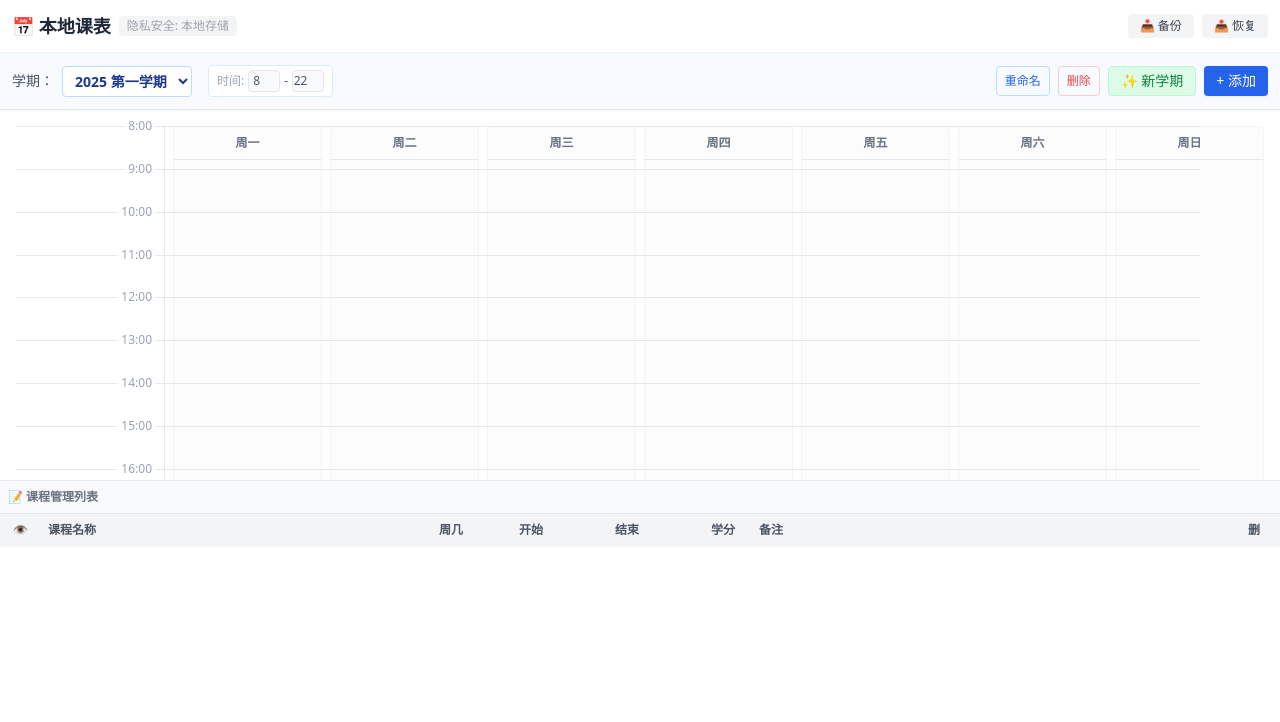
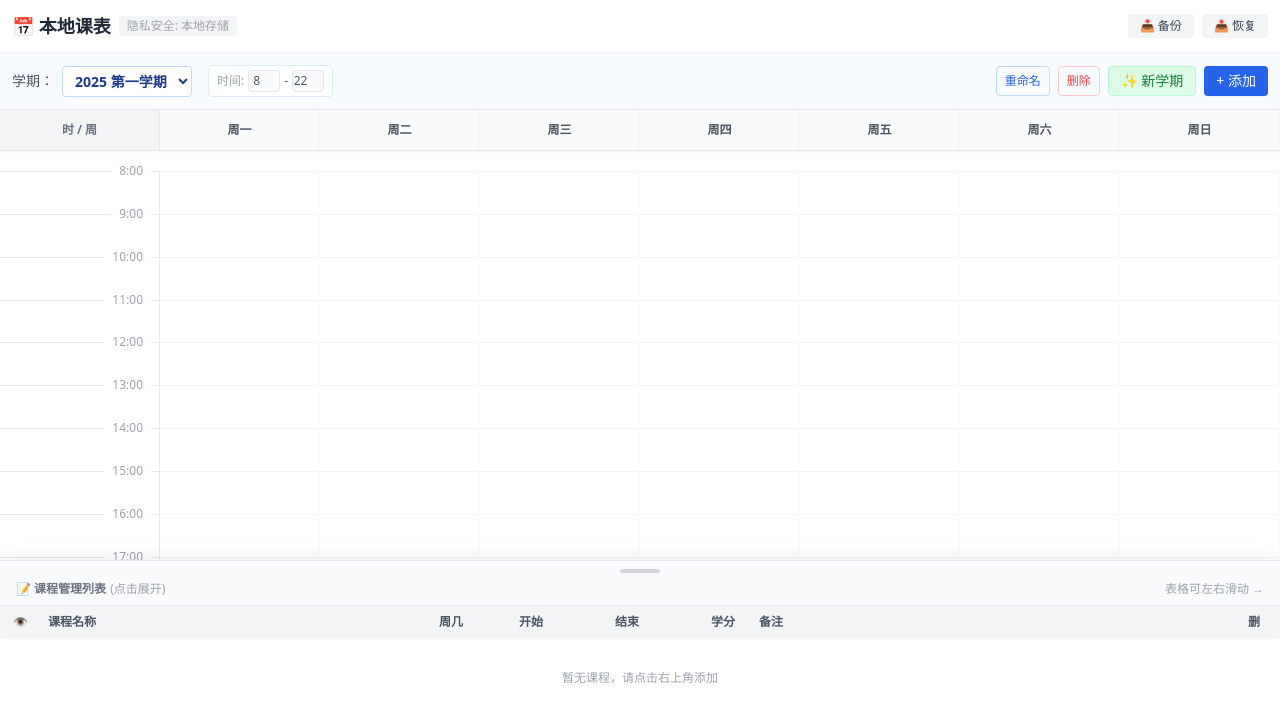
Before and after one commit to Wyf02/ScheduleMyClass, a React (Vite) app: page / in a window 1280 px wide. Shown: the top 722 px of the page. Built offline with nearby package versions, Linux system fonts and the light colour scheme.

Commit message:
Fix 表头固定、手机端课程管理列表占地空间过大问题

```diff
--- a/src/App.tsx
+++ b/src/App.tsx
@@ -117,6 +117,8 @@ export default function CourseScheduler() {
     }
     return '';
   });
+  // --- UI 状态：控制底部列表是否展开 ---
+  const [isListExpanded, setIsListExpanded] = useState(false);
 
   useEffect(() => {
     if (!activeSemesterId && semesters.length > 0) {
@@ -306,38 +308,68 @@ export default function CourseScheduler() {
           </div>
         </div>
       </div>
+{/* 中间：周视图 (修复版：网格线分列渲染，杜绝穿模) */}
+      <div className="flex-1 overflow-auto relative bg-white touch-pan-x touch-pan-y">
 
-      {/* 中间：周视图 */}
-      <div className="flex-1 overflow-y-auto relative p-4 bg-white">
-        <div className="grid grid-cols-8 gap-2 min-w-[800px]">
-          {/* 时间轴 */}
-          <div className="col-span-1 relative h-[600px] border-r">
+        <div className="min-w-[800px] md:min-w-full">
+
+          {/* --- 1. 顶部表头行 (Sticky Top) --- */}
+          <div className="grid grid-cols-8 sticky top-0 z-40 border-b border-gray-200 bg-gray-50 shadow-sm">
+            {/* 左上角死角 */}
+            <div className="col-span-1 sticky left-0 top-0 z-50 bg-gray-100 border-r border-gray-200 h-10 flex items-center justify-center text-xs font-bold text-gray-500">
+              时 / 周
+            </div>
+            {/* 星期表头 */}
+            {days.map((dayName) => (
+              <div key={`header-${dayName}`} className="col-span-1 h-10 flex items-center justify-center text-xs font-bold text-gray-600 border-r border-gray-100 bg-gray-50">
+                {dayName}
+              </div>
+            ))}
+          </div>
+
+          {/* --- 2. 下方内容区域 --- */}
+          <div className="grid grid-cols-8 pt-5">
+
+            {/* 左侧时间轴 (Sticky Left) */}
+            <div className="col-span-1 sticky left-0 z-30 bg-white border-r border-gray-200 h-[600px]">
                {Array.from({ length: totalHours + 1 }).map((_, i) => (
                  <React.Fragment key={i}>
+
                    <div
-                    className="absolute border-t border-gray-200 w-[800%] z-[5] pointer-events-none"
+                      className="absolute border-t border-gray-200 w-full pointer-events-none"
                       style={{ top: `${(i / totalHours) * 100}%`, left: 0 }}
                    />
                    <div
-                    className="absolute w-full text-right pr-2 text-xs text-gray-400 -mt-2 z-[6]"
+                      className="absolute w-full text-right pr-2 text-xs text-gray-400 -mt-2 font-medium"
                       style={{ top: `${(i / totalHours) * 100}%` }}
                    >
-                   <span className="bg-white/80 px-1">{currentStartHour + i}:00</span>
+                     <span className="bg-white pl-2 pr-2 relative">
+                       {currentStartHour + i}:00
+                     </span>
                    </div>
                  </React.Fragment>
                ))}
             </div>
 
-          {/* 课程列 */}
+            {/* 课程内容列 */}
             {days.map((dayName, dayIndex) => {
               const dayCourses = currentCourses.filter(c => c.day === dayIndex + 1 && c.isVisible);
               const layoutStyles = getDailyLayout(dayCourses);
 
               return (
-              <div key={dayName} className="col-span-1 relative h-[600px] bg-gray-50/50 rounded border border-gray-100">
-                <div className="text-center text-xs font-bold text-gray-500 py-2 border-b">{dayName}</div>
+                <div key={`body-${dayName}`} className="col-span-1 relative h-[600px] border-r border-gray-50 bg-white">
+
+                  {/* ✅ 修复点2：每一列自己画背景横线 */}
+                  {Array.from({ length: totalHours + 1 }).map((_, i) => (
+                    <div
+                      key={`line-${i}`}
+                      className="absolute border-t border-gray-100 w-full pointer-events-none"
+                      style={{ top: `${(i / totalHours) * 100}%`, left: 0, zIndex: 0 }}
+                    />
+                  ))}
+
+                  {/* 课程卡片 */}
                   {dayCourses.map(course => {
-                  // ✅ 渲染位置根据当前的 currentStartHour 动态计算
                     const top = ((course.startHour - currentStartHour) / totalHours) * 100;
                     const height = ((course.endHour - course.startHour) / totalHours) * 100;
                     const overlapStyle = layoutStyles[course.id] || { left: '0%', width: '100%' };
@@ -345,15 +377,14 @@ export default function CourseScheduler() {
                     return (
                       <div
                         key={course.id}
-                      className="absolute rounded p-1.5 text-xs bg-blue-100 text-blue-900 border-l-4 border-blue-500 overflow-hidden cursor-pointer hover:scale-[1.02] transition-transform shadow-sm group"
+                        className="absolute rounded p-1.5 text-xs bg-blue-100 text-blue-900 border-l-4 border-blue-500 overflow-hidden cursor-pointer hover:scale-[1.02] transition-transform shadow-sm group z-10"
                         style={{
                           top: `${top}%`,
                           height: `${height}%`,
                           left: overlapStyle.left,
                           width: overlapStyle.width,
-                        zIndex: 10
                         }}
-                      title={`${course.name} (${formatTime(course.startHour)} - ${formatTime(course.endHour)})`}
+                        title={`${course.name}`}
                       >
                         <div className="font-bold leading-tight truncate">{course.name}</div>
                         <div className="opacity-80 scale-90 origin-left mt-1 truncate">
@@ -367,21 +398,40 @@ export default function CourseScheduler() {
             })}
           </div>
         </div>
-
-      {/* 底部：课程编辑列表 */}
-      <div className="h-[40%] bg-white border-t flex flex-col">
-        <div className="p-2 bg-gray-50 border-b text-xs text-gray-500 flex justify-between items-center">
-          <span className="font-bold">📝 课程管理列表</span>
-          <span className="md:hidden text-gray-400">(表格可左右滑动编辑 →)</span>
       </div>
 
-        {/* 关键修改：添加 overflow-x-auto 让表格可横向滚动 */}
+      {/* 底部：课程编辑列表 (仿手机抽屉效果) */}
+      <div
+        className={`bg-white border-t flex flex-col shadow-[0_-4px_20px_-5px_rgba(0,0,0,0.1)] z-50 transition-[height] duration-500 ease-in-out ${
+          isListExpanded ? 'h-[50%]' : 'h-[30%]'
+        }`}
+      >
+        {/* 抽屉把手 / 标题栏 (点击可切换高度) */}
+        <div
+          onClick={() => setIsListExpanded(!isListExpanded)}
+          className="relative bg-gray-50 border-b cursor-pointer active:bg-gray-100 transition-colors py-2 flex flex-col items-center justify-center flex-shrink-0 touch-none"
+        >
+          {/* 灰色小横条 (视觉暗示) */}
+          <div className="w-10 h-1 bg-gray-300 rounded-full mb-2"></div>
+
+          <div className="w-full px-4 flex justify-between items-center text-xs text-gray-500 select-none">
+            <span className="font-bold flex items-center gap-1">
+              📝 课程管理列表
+              <span className="font-normal text-gray-400">
+                ({isListExpanded ? '点击收起' : '点击展开'})
+              </span>
+            </span>
+            <span className="text-gray-400">表格可左右滑动 →</span>
+          </div>
+        </div>
+
+        {/* 表格内容区域 */}
         <div className="flex-1 overflow-auto w-full">
-          <table className="w-full text-left text-xs min-w-[800px]"> {/* min-w-[800px] 强制表格不折叠 */}
+          <table className="w-full text-left text-xs min-w-[800px]">
             <thead className="bg-gray-100 text-gray-600 sticky top-0 z-10 shadow-sm">
               <tr>
                 <th className="p-2 w-10 text-center">👁️</th>
-                <th className="p-2 min-w-[120px]">课程名称</th> {/* 设定最小宽度防止挤压 */}
+                <th className="p-2 min-w-[120px]">课程名称</th>
                 <th className="p-2 w-20">周几</th>
                 <th className="p-2 w-24">开始</th>
                 <th className="p-2 w-24">结束</th>
@@ -391,10 +441,11 @@ export default function CourseScheduler() {
               </tr>
             </thead>
             <tbody>
-              {currentCourses.map(course => (
+              {currentCourses.length === 0 ? (
+                <tr><td colSpan={8} className="text-center py-8 text-gray-400">暂无课程，请点击右上角添加</td></tr>
+              ) : (
+                currentCourses.map(course => (
                   <tr key={course.id} className="border-b hover:bg-blue-50 transition-colors">
-                  {/* ...这里面的 td 内容保持不变... */}
-                  {/* 只是建议给 input 加上 min-w，比如: */}
                     <td className="p-2 text-center">
                       <input type="checkbox" checked={course.isVisible} onChange={(e) => updateCourse(course.id, 'isVisible', e.target.checked)} className="w-4 h-4" />
                     </td>
@@ -404,14 +455,14 @@ export default function CourseScheduler() {
                         {days.map((d, i) => <option key={i} value={i+1}>{d}</option>)}
                       </select>
                     </td>
-                  {/* 时间选择器保持原样，它们在手机上会自动弹出滚轮选择 */}
                     <td className="p-2"><input type="time" value={formatTime(course.startHour)} onChange={e => updateCourse(course.id, 'startHour', timeStrToDecimal(e.target.value))} className="w-full border rounded px-1 py-1" /></td>
                     <td className="p-2"><input type="time" value={formatTime(course.endHour)} onChange={e => updateCourse(course.id, 'endHour', timeStrToDecimal(e.target.value))} className="w-full border rounded px-1 py-1" /></td>
                     <td className="p-2"><input type="number" value={course.credit} onChange={e => updateCourse(course.id, 'credit', Number(e.target.value))} className="w-full border rounded px-1 py-1 w-12" /></td>
                     <td className="p-2"><input value={course.notes} onChange={e => updateCourse(course.id, 'notes', e.target.value)} placeholder="..." className="w-full border rounded px-1 py-1 text-gray-600 min-w-[100px]" /></td>
                     <td className="p-2"><button onClick={() => deleteCourse(course.id)} className="text-red-500 font-bold p-2">×</button></td>
                   </tr>
-              ))}
+                ))
+              )}
             </tbody>
           </table>
         </div>
```
Lines whose indentation alone changed are shown as unchanged.
